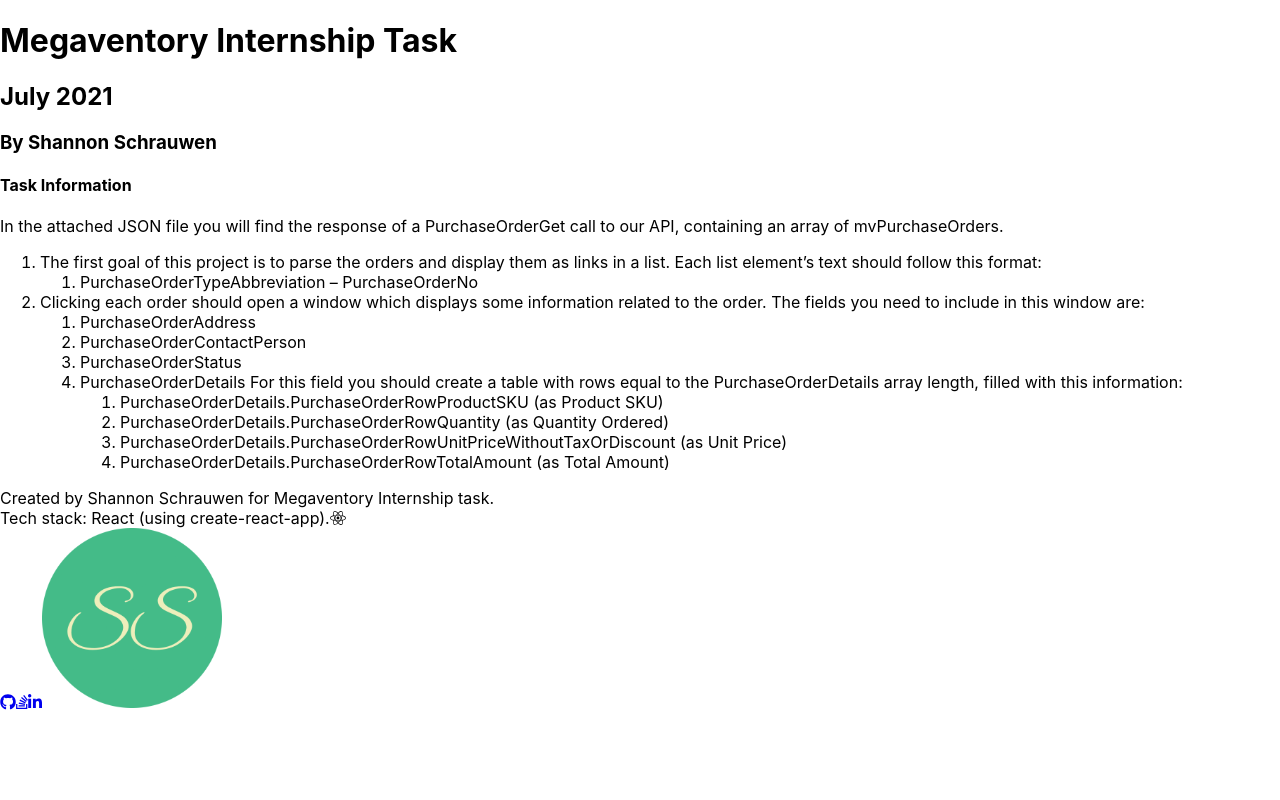
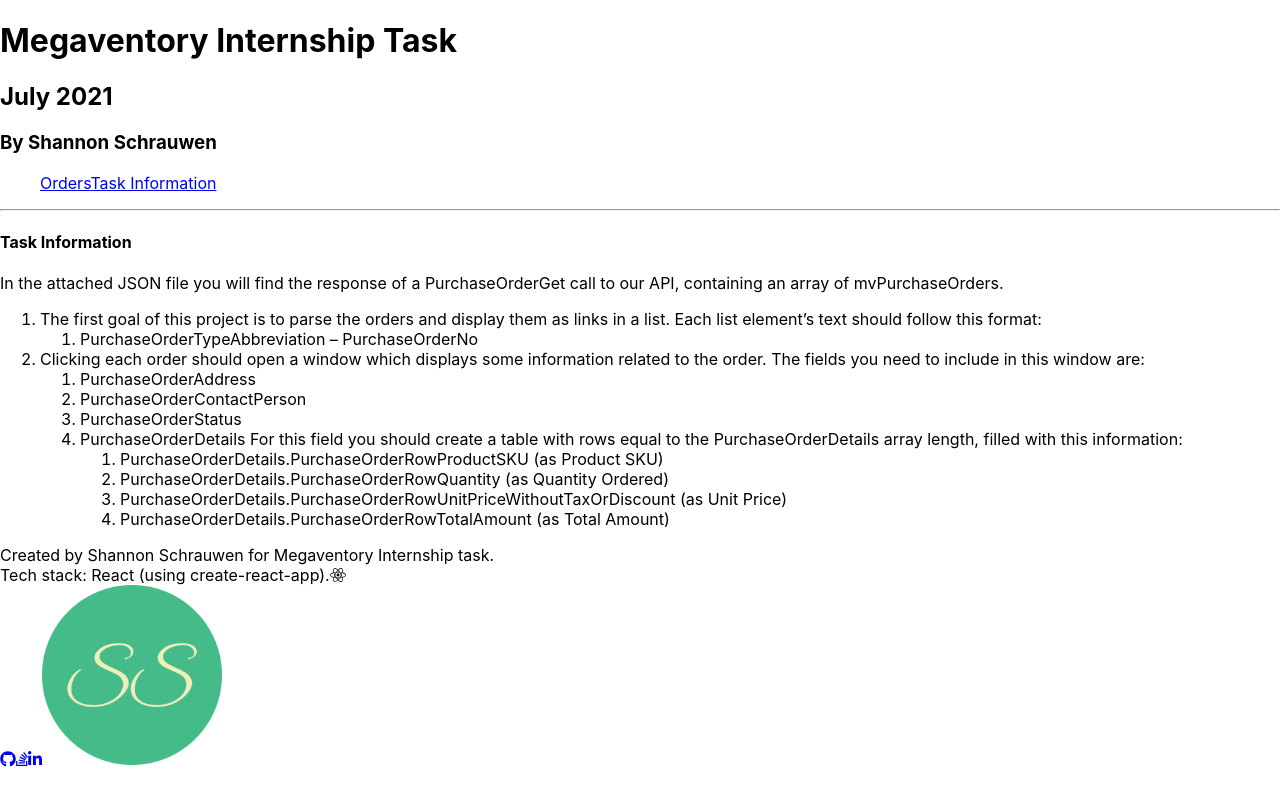
Before and after one commit to ShanRonaldson/megaventory_task, a React (Create React App) app: page /taskInfo in a window 1280 px wide. Built offline with nearby package versions, Linux system fonts and the light colour scheme.

Commit message:
react router creation, two pages created one page for task one page for task info

```diff
--- a/package.json
+++ b/package.json
@@ -13,7 +13,10 @@
     "@testing-library/user-event": "^12.8.3",
     "react": "^17.0.2",
     "react-dom": "^17.0.2",
+    "react-router": "^5.2.0",
+    "react-router-dom": "^5.2.0",
     "react-scripts": "4.0.3",
+    "react-transition-group": "^4.4.2",
     "web-vitals": "^1.1.2"
   },
   "scripts": {
--- a/src/App.js
+++ b/src/App.js
@@ -1,6 +1,7 @@
 import "./App.css";
 import { Header } from "./components/Header";
 import { Footer } from "./components/Footer";
+import { Nav } from "./components/Nav";
 
 import { library } from "@fortawesome/fontawesome-svg-core";
 import { fab } from "@fortawesome/free-brands-svg-icons";
@@ -11,7 +12,7 @@ function App() {
   return (
     <div>
       <Header />
-
+      <Nav />
       <Footer />
     </div>
   );
--- /dev/null
+++ b/src/components/Content.jsx
@@ -0,0 +1,54 @@
+import React from "react";
+
+import { Switch, Route, useLocation, NavLink } from "react-router-dom";
+import { Orders } from "../components/Orders";
+import { TaskInfo } from "../components/TaskInfo";
+import { TransitionGroup, CSSTransition } from "react-transition-group";
+
+export function Content() {
+  let location = useLocation();
+
+  return (
+    <div className="nav">
+      <div className="nav--Router">
+        <ul className="nav--list">
+          <NavLink
+            exact
+            activeClassName="active"
+            to="/orders"
+            className="nav--list-item"
+          >
+            Orders
+          </NavLink>
+
+          <NavLink
+            activeClassName="active"
+            to="/taskInfo"
+            className="nav--list-item"
+          >
+            Task Information
+          </NavLink>
+        </ul>
+
+        <hr />
+
+        <div className="nav--Router-content">
+          <TransitionGroup>
+            <CSSTransition
+              appear
+              in
+              timeout={400}
+              classNames="slide"
+              key={location.key}
+            >
+              <Switch location={location}>
+                <Route path="/orders" children={<Orders />} />
+                <Route path="/taskInfo" children={<TaskInfo />} />
+              </Switch>
+            </CSSTransition>
+          </TransitionGroup>
+        </div>
+      </div>
+    </div>
+  );
+}
--- a/src/components/Header.jsx
+++ b/src/components/Header.jsx
@@ -5,63 +5,6 @@ function Header() {
       <h2 className="header__secondary">July 2021</h2>
       <h3 className="header__tertiary">By Shannon Schrauwen</h3>
 
-      <div className="header__task-info">
-        <h4 className="header__task">Task Information</h4>
-        <p className="task-info">
-          In the attached JSON file you will find the response of a
-          PurchaseOrderGet call to our API, containing an array of
-          mvPurchaseOrders.
-          <ol className="task__list">
-            <li className="list--item">
-              The first goal of this project is to parse the orders and display
-              them as links in a list. Each list element’s text should follow
-              this format:
-              <ol className="nested--list">
-                <li className="nested--item">
-                  PurchaseOrderTypeAbbreviation – PurchaseOrderNo
-                </li>
-
-              </ol>
-            </li>
-
-            <li className="list--item">
-              Clicking each order should open a window which displays some
-              information related to the order. The fields you need to include
-              in this window are:
-              <ol className="nested--list">
-                <li className="nested--item">PurchaseOrderAddress</li>
-                <li className="nested--item">PurchaseOrderContactPerson</li>
-
-                <li className="nested--item">PurchaseOrderStatus</li>
-
-                <li className="nested--item">
-                  PurchaseOrderDetails For this field you should create a table
-                  with rows equal to the PurchaseOrderDetails array length,
-                  filled with this information: <br />
-                  <ol className="nested--list">
-                    <li className="nested-item">
-                      PurchaseOrderDetails.PurchaseOrderRowProductSKU (as
-                      Product SKU)
-                    </li>
-                    <li className="nested--item">
-                      PurchaseOrderDetails.PurchaseOrderRowQuantity (as Quantity
-                      Ordered)
-                    </li>
-                    <li className="nested--item">
-                      PurchaseOrderDetails.PurchaseOrderRowUnitPriceWithoutTaxOrDiscount
-                      (as Unit Price)
-                    </li>
-                    <li className="nested--item">
-                      PurchaseOrderDetails.PurchaseOrderRowTotalAmount (as Total
-                      Amount)
-                    </li>
-                  </ol>
-                </li>
-              </ol>
-            </li>
-          </ol>
-        </p>
-      </div>
     </header>
   );
 }
--- /dev/null
+++ b/src/components/Nav.jsx
@@ -0,0 +1,24 @@
+import React from "react";
+import {
+  BrowserRouter as Router,
+  Switch,
+  Route,
+  Redirect
+} from "react-router-dom";
+
+import { Content } from "./Content";
+
+export function Nav() {
+  return (
+    <Router>
+      <Switch>
+          <Route exact path="/">
+              <Redirect to="/home"></Redirect>
+          </Route>
+        <Route path="*">
+          <Content />
+        </Route>
+      </Switch>
+    </Router>
+  );
+}
--- /dev/null
+++ b/src/components/TaskInfo.jsx
@@ -0,0 +1,60 @@
+export function TaskInfo() {
+  return (
+    <div className="Task-info">
+      <h4 className="header__task">Task Information</h4>
+      <p className="task-info">
+        In the attached JSON file you will find the response of a
+        PurchaseOrderGet call to our API, containing an array of
+        mvPurchaseOrders.
+        <ol className="task__list">
+          <li className="list--item">
+            The first goal of this project is to parse the orders and display
+            them as links in a list. Each list element’s text should follow this
+            format:
+            <ol className="nested--list">
+              <li className="nested--item">
+                PurchaseOrderTypeAbbreviation – PurchaseOrderNo
+              </li>
+            </ol>
+          </li>
+
+          <li className="list--item">
+            Clicking each order should open a window which displays some
+            information related to the order. The fields you need to include in
+            this window are:
+            <ol className="nested--list">
+              <li className="nested--item">PurchaseOrderAddress</li>
+              <li className="nested--item">PurchaseOrderContactPerson</li>
+
+              <li className="nested--item">PurchaseOrderStatus</li>
+
+              <li className="nested--item">
+                PurchaseOrderDetails For this field you should create a table
+                with rows equal to the PurchaseOrderDetails array length, filled
+                with this information: <br />
+                <ol className="nested--list">
+                  <li className="nested-item">
+                    PurchaseOrderDetails.PurchaseOrderRowProductSKU (as Product
+                    SKU)
+                  </li>
+                  <li className="nested--item">
+                    PurchaseOrderDetails.PurchaseOrderRowQuantity (as Quantity
+                    Ordered)
+                  </li>
+                  <li className="nested--item">
+                    PurchaseOrderDetails.PurchaseOrderRowUnitPriceWithoutTaxOrDiscount
+                    (as Unit Price)
+                  </li>
+                  <li className="nested--item">
+                    PurchaseOrderDetails.PurchaseOrderRowTotalAmount (as Total
+                    Amount)
+                  </li>
+                </ol>
+              </li>
+            </ol>
+          </li>
+        </ol>
+      </p>
+    </div>
+  );
+}
```
Also changed, not shown: 1 other file (tests, documents, lock files or other folders).
